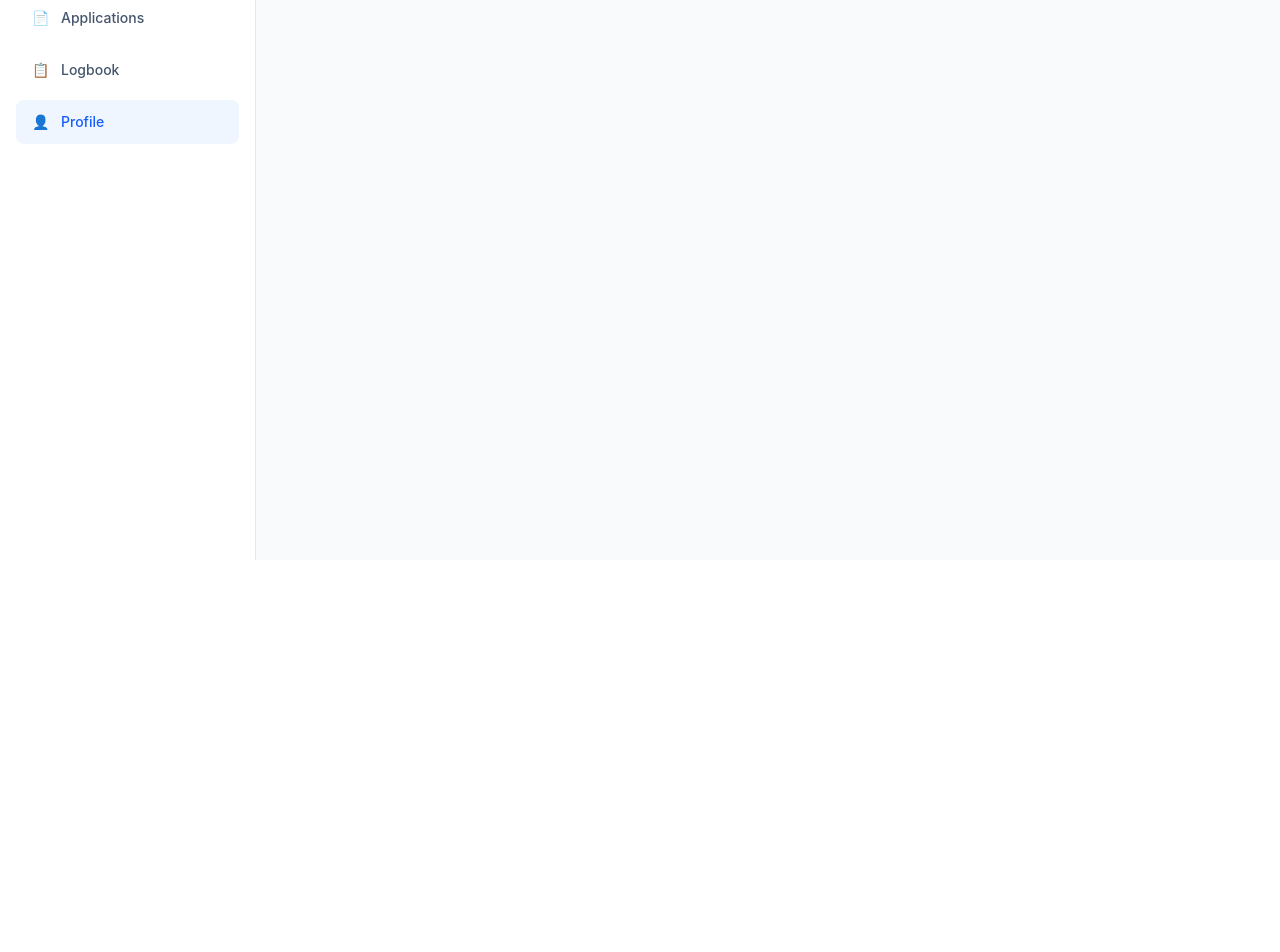
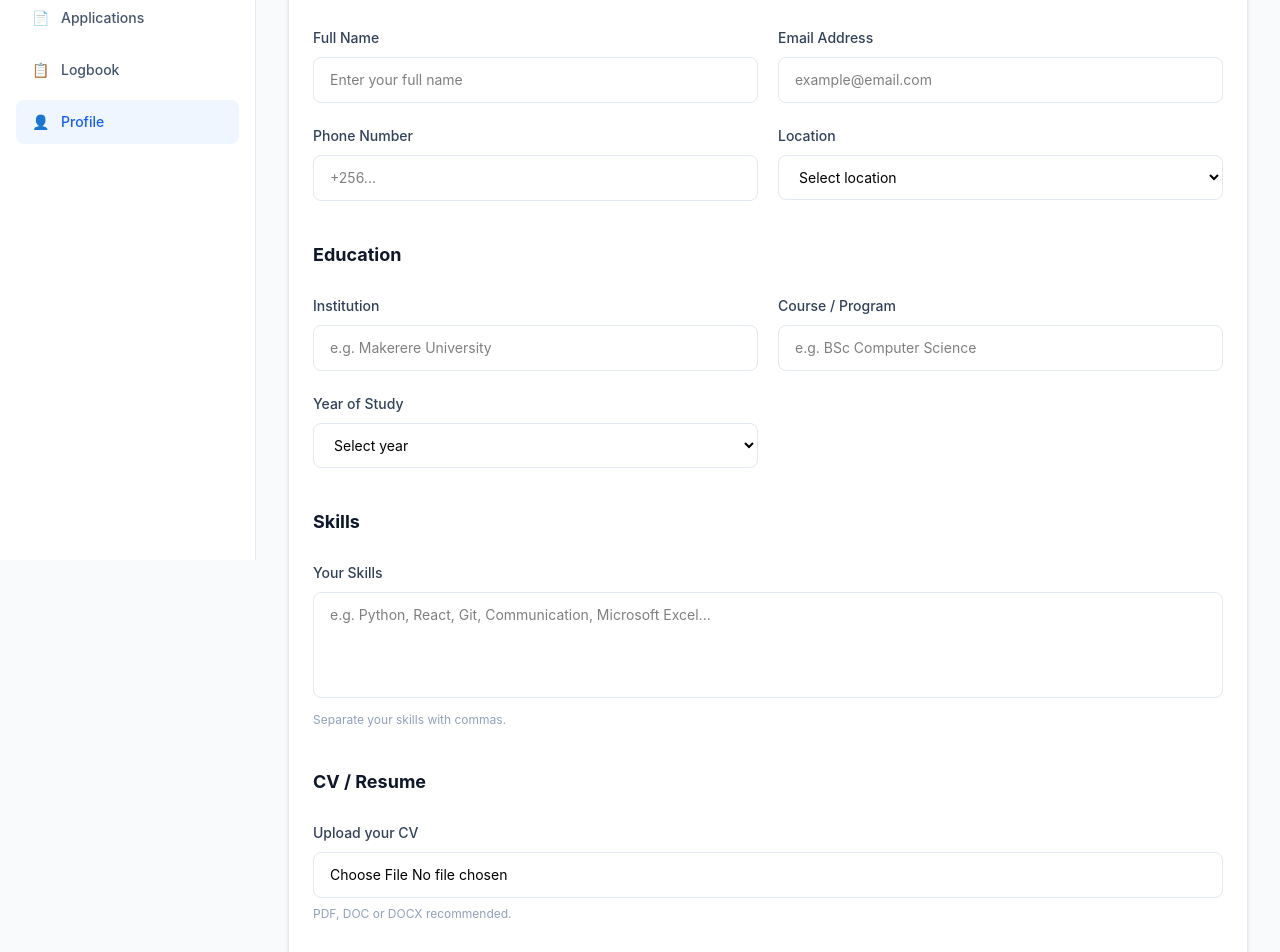
Before and after one commit to mariam968/CareerLaunch, a React app in the folder frontend/: page /profile in a window 1280 px wide. Shown: the part 240-1192 px from the top of the page. Before the commit the page ends 800 px from the top, so only its background shows below. Built offline with nearby package versions, Linux system fonts and the light colour scheme; the HTML template or start-up script is replaced by a standard one.

Commit message:
feat: build student profile page

```diff
--- a/frontend/src/pages/Profile.jsx
+++ b/frontend/src/pages/Profile.jsx
@@ -1,13 +1,267 @@
+import { useState } from 'react'
+
 function Profile() {
+  const [profile, setProfile] = useState({
+    fullName: '',
+    email: '',
+    phone: '',
+    institution: '',
+    course: '',
+    yearOfStudy: '',
+    location: '',
+    skills: '',
+  })
+
+  const [saved, setSaved] = useState(false)
+
+  const handleChange = (event) => {
+    const { name, value } = event.target
+
+    setProfile((previous) => ({
+      ...previous,
+      [name]: value,
+    }))
+
+    setSaved(false)
+  }
+
+  const handleSubmit = (event) => {
+    event.preventDefault()
+    setSaved(true)
+  }
+
   return (
     <div>
-      <h1 className="text-2xl font-bold text-slate-900">
-        My Profile
-      </h1>
+      {/* Header */}
+      <div className="mb-8">
+        <h1 className="text-2xl font-bold text-slate-900">
+          My Profile
+        </h1>
 
-      <p className="mt-2 text-slate-500">
-        Manage your student profile.
-      </p>
+        <p className="mt-1 text-slate-500">
+          Complete your profile to help companies understand your
+          background and skills.
+        </p>
+      </div>
+
+      {/* Profile form */}
+      <form
+        onSubmit={handleSubmit}
+        className="rounded-xl border border-slate-200 bg-white p-6 shadow-sm"
+      >
+        <h2 className="text-lg font-bold text-slate-900">
+          Personal Information
+        </h2>
+
+        <div className="mt-6 grid grid-cols-1 gap-5 md:grid-cols-2">
+
+          {/* Full Name */}
+          <div>
+            <label className="text-sm font-medium text-slate-700">
+              Full Name
+            </label>
+
+            <input
+              type="text"
+              name="fullName"
+              value={profile.fullName}
+              onChange={handleChange}
+              placeholder="Enter your full name"
+              required
+              className="mt-2 w-full rounded-lg border border-slate-200 px-4 py-3 text-sm outline-none focus:border-blue-500 focus:ring-2 focus:ring-blue-100"
+            />
+          </div>
+
+          {/* Email */}
+          <div>
+            <label className="text-sm font-medium text-slate-700">
+              Email Address
+            </label>
+
+            <input
+              type="email"
+              name="email"
+              value={profile.email}
+              onChange={handleChange}
+              placeholder="example@email.com"
+              required
+              className="mt-2 w-full rounded-lg border border-slate-200 px-4 py-3 text-sm outline-none focus:border-blue-500 focus:ring-2 focus:ring-blue-100"
+            />
+          </div>
+
+          {/* Phone */}
+          <div>
+            <label className="text-sm font-medium text-slate-700">
+              Phone Number
+            </label>
+
+            <input
+              type="tel"
+              name="phone"
+              value={profile.phone}
+              onChange={handleChange}
+              placeholder="+256..."
+              required
+              className="mt-2 w-full rounded-lg border border-slate-200 px-4 py-3 text-sm outline-none focus:border-blue-500 focus:ring-2 focus:ring-blue-100"
+            />
+          </div>
+
+          {/* Location */}
+          <div>
+            <label className="text-sm font-medium text-slate-700">
+              Location
+            </label>
+
+            <select
+              name="location"
+              value={profile.location}
+              onChange={handleChange}
+              required
+              className="mt-2 w-full rounded-lg border border-slate-200 bg-white px-4 py-3 text-sm outline-none focus:border-blue-500"
+            >
+              <option value="">Select location</option>
+              <option value="Kampala">Kampala</option>
+              <option value="Wakiso">Wakiso</option>
+              <option value="Entebbe">Entebbe</option>
+              <option value="Jinja">Jinja</option>
+              <option value="Mbarara">Mbarara</option>
+              <option value="Mbale">Mbale</option>
+              <option value="Gulu">Gulu</option>
+              <option value="Arua">Arua</option>
+              <option value="Other">Other</option>
+            </select>
+          </div>
+
+        </div>
+
+        {/* Education */}
+        <h2 className="mt-10 text-lg font-bold text-slate-900">
+          Education
+        </h2>
+
+        <div className="mt-6 grid grid-cols-1 gap-5 md:grid-cols-2">
+
+          {/* Institution */}
+          <div>
+            <label className="text-sm font-medium text-slate-700">
+              Institution
+            </label>
+
+            <input
+              type="text"
+              name="institution"
+              value={profile.institution}
+              onChange={handleChange}
+              placeholder="e.g. Makerere University"
+              required
+              className="mt-2 w-full rounded-lg border border-slate-200 px-4 py-3 text-sm outline-none focus:border-blue-500 focus:ring-2 focus:ring-blue-100"
+            />
+          </div>
+
+          {/* Course */}
+          <div>
+            <label className="text-sm font-medium text-slate-700">
+              Course / Program
+            </label>
+
+            <input
+              type="text"
+              name="course"
+              value={profile.course}
+              onChange={handleChange}
+              placeholder="e.g. BSc Computer Science"
+              required
+              className="mt-2 w-full rounded-lg border border-slate-200 px-4 py-3 text-sm outline-none focus:border-blue-500 focus:ring-2 focus:ring-blue-100"
+            />
+          </div>
+
+          {/* Year */}
+          <div>
+            <label className="text-sm font-medium text-slate-700">
+              Year of Study
+            </label>
+
+            <select
+              name="yearOfStudy"
+              value={profile.yearOfStudy}
+              onChange={handleChange}
+              required
+              className="mt-2 w-full rounded-lg border border-slate-200 bg-white px-4 py-3 text-sm outline-none focus:border-blue-500"
+            >
+              <option value="">Select year</option>
+              <option value="Year 1">Year 1</option>
+              <option value="Year 2">Year 2</option>
+              <option value="Year 3">Year 3</option>
+              <option value="Year 4">Year 4</option>
+              <option value="Other">Other</option>
+            </select>
+          </div>
+
+        </div>
+
+        {/* Skills */}
+        <h2 className="mt-10 text-lg font-bold text-slate-900">
+          Skills
+        </h2>
+
+        <div className="mt-6">
+          <label className="text-sm font-medium text-slate-700">
+            Your Skills
+          </label>
+
+          <textarea
+            name="skills"
+            value={profile.skills}
+            onChange={handleChange}
+            rows="4"
+            placeholder="e.g. Python, React, Git, Communication, Microsoft Excel..."
+            className="mt-2 w-full resize-none rounded-lg border border-slate-200 px-4 py-3 text-sm outline-none focus:border-blue-500 focus:ring-2 focus:ring-blue-100"
+          />
+
+          <p className="mt-2 text-xs text-slate-400">
+            Separate your skills with commas.
+          </p>
+        </div>
+
+        {/* CV */}
+        <h2 className="mt-10 text-lg font-bold text-slate-900">
+          CV / Resume
+        </h2>
+
+        <div className="mt-6">
+          <label className="text-sm font-medium text-slate-700">
+            Upload your CV
+          </label>
+
+          <input
+            type="file"
+            accept=".pdf,.doc,.docx"
+            className="mt-2 block w-full rounded-lg border border-slate-200 bg-white px-4 py-3 text-sm"
+          />
+
+          <p className="mt-2 text-xs text-slate-400">
+            PDF, DOC or DOCX recommended.
+          </p>
+        </div>
+
+        {/* Save */}
+        <div className="mt-8 flex items-center justify-between">
+
+          {saved && (
+            <p className="text-sm font-medium text-green-600">
+              ✓ Profile saved successfully
+            </p>
+          )}
+
+          <button
+            type="submit"
+            className="ml-auto rounded-lg bg-blue-600 px-6 py-3 text-sm font-medium text-white transition hover:bg-blue-700"
+          >
+            Save Profile
+          </button>
+
+        </div>
+      </form>
     </div>
   )
 }
```
